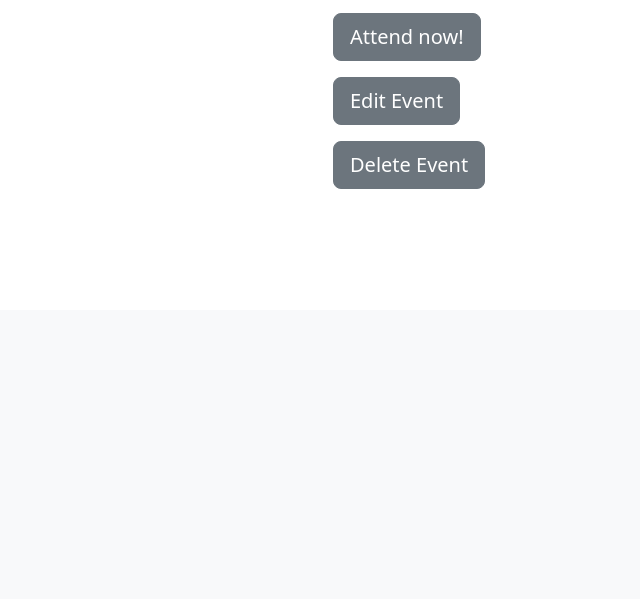
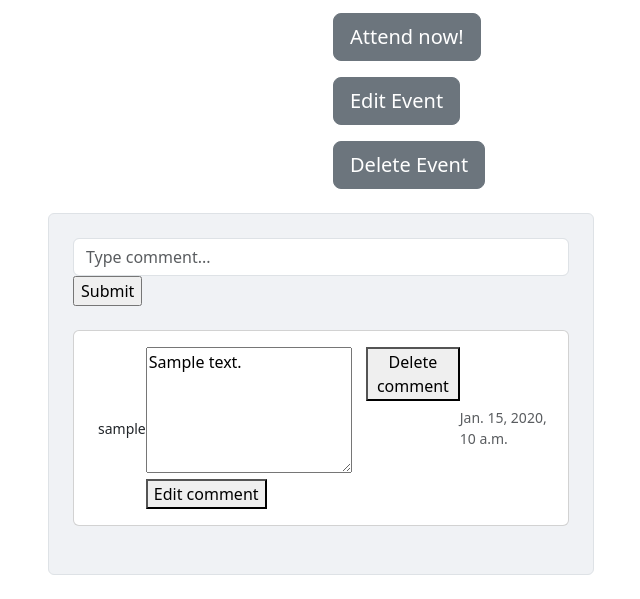
Before and after one commit to Johnny-FTW/EventAggregationService, a Django app: page /event_detail/1/ in a window 1280 px wide. Shown: the part 490-1089 px from the top of the page, without its empty margins (319-959 px from the left). Before the commit the page ends 679 px from the top, so only its background shows below. Run offline with Django 4.2, Linux system fonts and the light colour scheme; a user stored in the database is signed in; tables that the repository leaves empty hold one stand-in row (values such as "Sample post"); grey boxes marked "Sample" are stand-in pictures.

Commit message:
comments

```diff
--- a/EventAggregationService/urls.py
+++ b/EventAggregationService/urls.py
@@ -17,7 +17,7 @@ from django.contrib import admin
 from django.urls import path, include, reverse_lazy
 
 from EventViewer.views import home_page, event_page, SignUpView, event_detail_page, search_events, EventCreateView, \
-    EventUpdateView, EventDeleteView, filter_events
+    EventUpdateView, EventDeleteView, filter_events, add_comment, edit_comment, delete_comment
 
 urlpatterns = [
     path('admin/', admin.site.urls),
@@ -30,8 +30,12 @@ urlpatterns = [
     #add, edit , delete event
     path('new_event/', EventCreateView.as_view(), name='new_event'),
     path('event/update/<pk>/', EventUpdateView.as_view(), name='update_event'),
-    path('event_detail/<pk>/', EventDeleteView.as_view(), name='delete_event'),
+    path('delete_event/<pk>/', EventDeleteView.as_view(), name='delete_event'),
 
+    #comments
+    path('add_comment/<pk>/', add_comment, name='add_comment'),
+    path('edit_comment/<pk>', edit_comment, name='edit_comment'),
+    path('delete_comment/<pk>/', delete_comment, name='delete_comment'),
 
     #users
     path('accounts/signup/', SignUpView.as_view(), name='signup'),
--- a/EventViewer/templates/event_detail.html
+++ b/EventViewer/templates/event_detail.html
@@ -34,15 +34,15 @@
                                                      href="{% url 'update_event' pk=event.id %}">Edit Event</a></div>
 
                 <div class="mbr-section-btn mt-3"><a class="btn btn-lg btn-secondary display-4"
-                                                     href="" data-bs-toggle="modal"
+                                                     href="{% url 'delete_event' pk=event.id %}" data-bs-toggle="modal"
                                                      data-bs-target="#exampleModal">Delete Event</a></div>
                 {% endif %}
             </div>
         </div>
     </div>
 </div>
-
-
-
+<br>
+{% include 'includes/comments.html' %}
+<br>
 
 {% endblock %}
--- a/EventViewer/templates/includes/comments.html
+++ b/EventViewer/templates/includes/comments.html
@@ -1,10 +1,58 @@
-<!DOCTYPE html>
-<html lang="en">
-<head>
-    <meta charset="UTF-8">
-    <title>Title</title>
-</head>
-<body>
+<div class="row d-flex justify-content-center">
+    <div class="col-md-8 col-lg-6">
+        <div class="card shadow-0 border" style="background-color: #f0f2f5;">
+            <div class="card-body p-4">
+                <div class="form-outline mb-4">
+                    <form method="post" action="{% url 'add_comment' pk=event.id %}">
+                        {% csrf_token %}
+                        <input name="comment" type="text" id="comment" class="form-control"
+                               placeholder="Type comment..."/>
+                        <input type="hidden" name="event_id" value="{{ event.id }}">
+                        <input type="submit">
+                    </form>
+                </div>
 
-</body>
-</html>
+                {% for comment in comments %}
+                <div class="card mb-4">
+                    <div class="card-body">
+<!--                        <p>{{ comment.comment }}</p>-->
+
+
+                        <div class="d-flex justify-content-between">
+                            <div class="d-flex flex-row align-items-center">
+                                <p class="small mb-0 ms-2">{{ comment.user }}</p>
+                            </div>
+
+                            {% if request.user == comment.user %}
+
+                            <form method="post" action="{% url 'edit_comment' comment.id %}">
+                                {% csrf_token %}
+<!--                                <input name="comment" type="text" id="" class="form-control"-->
+<!--                               value="{{ comment.comment }}"/>-->
+                                <textarea id="" name="comment" rows="5">{{ comment.comment }}</textarea>
+
+                                <button>Edit comment</button>
+                            </form>
+
+                            <form method="post" action="{% url 'delete_comment' comment.id %}">
+                                {% csrf_token %}
+                                <input type="hidden" name="comment_id" value="{{ comment.id }}">
+                                <button>Delete comment</button>
+                            </form>
+                            {% else %}
+                            <p>{{ comment.comment }}</p>
+                            {% endif %}
+
+                            <div class="d-flex flex-row align-items-center">
+                                <p class="small text-muted mb-0">{{ comment.created }}</p>
+                            </div>
+
+                        </div>
+
+                    </div>
+                </div>
+                {% endfor %}
+            </div>
+        </div>
+    </div>
+</div>
--- a/EventViewer/views.py
+++ b/EventViewer/views.py
@@ -3,12 +3,12 @@ from django.contrib import messages
 from django.contrib.auth.decorators import login_required
 from django.contrib.auth.mixins import PermissionRequiredMixin
 from django.db.models import Q
-from django.shortcuts import render
+from django.shortcuts import render, redirect
 from django.urls import reverse_lazy
 from django.views import generic
 from django.views.generic import CreateView, UpdateView, DeleteView
 from EventViewer.forms import SignUpForm, EventForm
-from EventViewer.models import Event, Category
+from EventViewer.models import Event, Category, Comment
 
 
 # Create your views here.
@@ -61,8 +61,54 @@ def filter_events(request):
 @login_required
 def event_detail_page(request, pk):
     event = Event.objects.get(id=pk)
-    context = {'event': event}
+    comments = Comment.objects.all()
+    context = {'event': event, 'comments':comments}
     return render(request, 'event_detail.html', context)
+
+
+
+def add_comment(request, pk):
+    if request.method == 'POST':
+        pk = request.POST.get('event_id')
+        comment = request.POST.get('comment').strip()
+        if len(comment) > 0:
+            Comment.objects.create(
+                event = Event.objects.get(id=pk),
+                user = request.user,
+                comment = comment
+            )
+        else:
+            messages.error(request, "Cant post your comment.")
+    return redirect(f'/event_detail/{pk}/')
+
+def edit_comment(request, pk):
+    comment = Comment.objects.get(id=pk)
+    if request.user == comment.user:
+
+        if request.method == 'POST':
+            comment_text = request.POST.get('comment').strip()
+            comment.comment = comment_text
+            comment.save()
+            return redirect(f'/event_detail/{comment.event.id}/')
+        context = {'comment':comment}
+        return render(request, 'event_detail.html', context)
+    return redirect(f'/event_detail/{comment.event.id}/')
+
+
+def delete_comment(request, pk):
+    comment = Comment.objects.get(id=pk)
+    if request.user == comment.user:
+        if request.method == 'POST':
+            comment.delete()
+            return redirect(f"/event_detail/{comment.event.id}/")
+
+        # else
+        context = {'comment': comment}
+        return render(request, 'comment_confirm_delete.html', context)
+    return redirect(f"/event_detail/{comment.event.id}/")
+
+
+
 
 
 def search_events(request):
```
Also changed, not shown: todo.md (+2 -0 lines).
